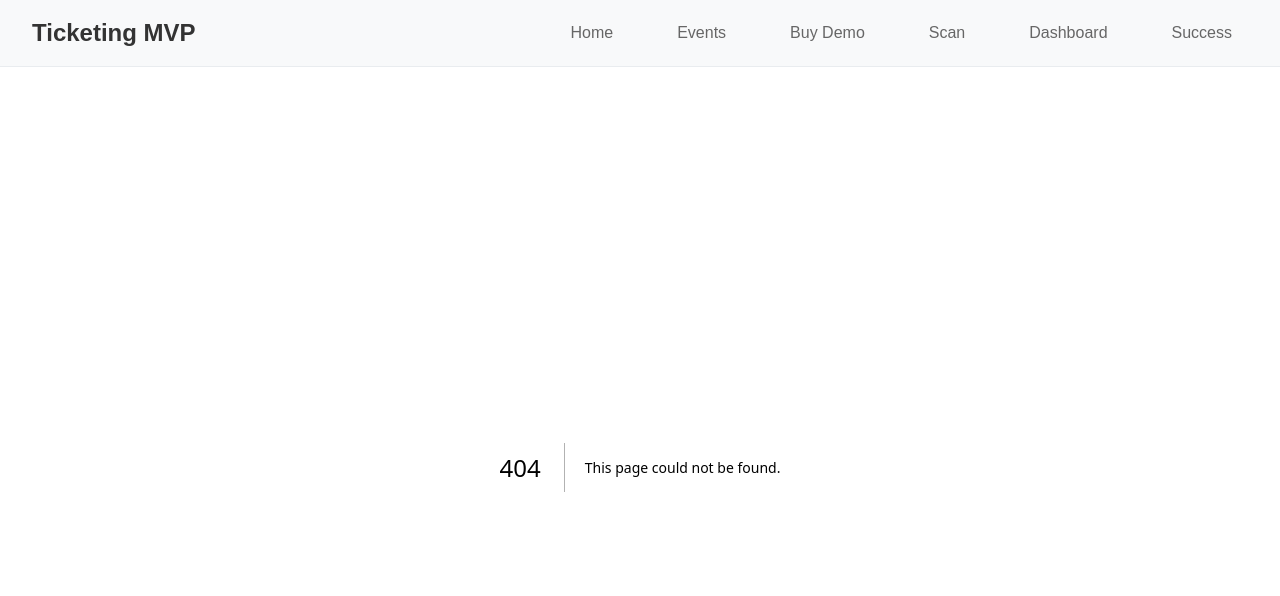
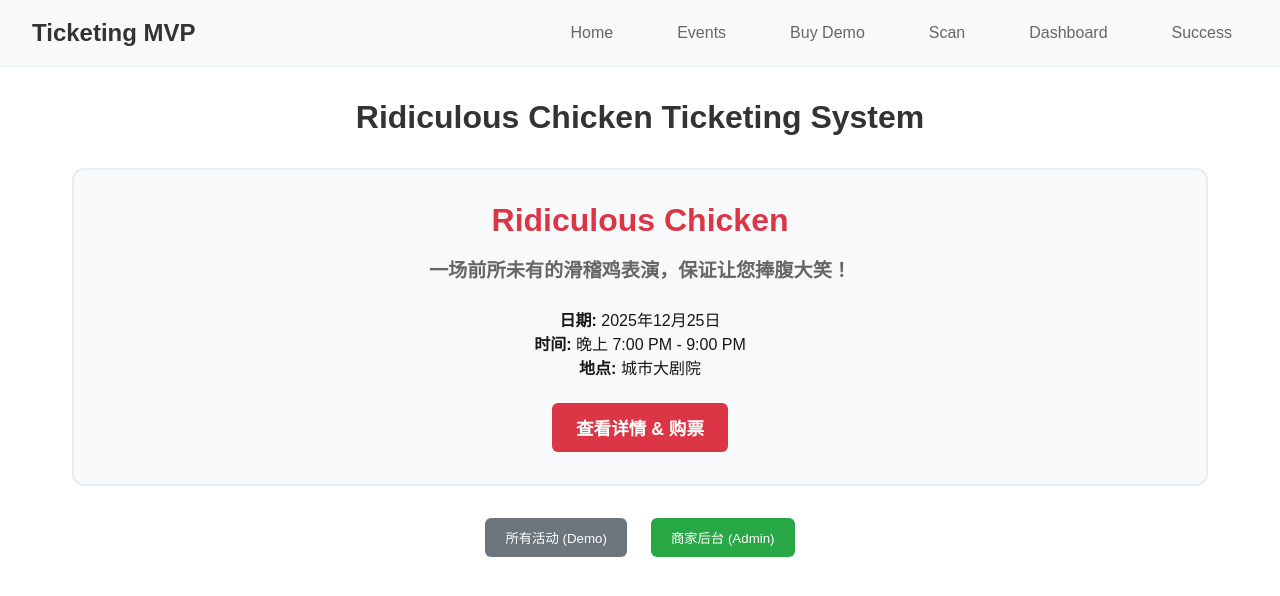
Before and after one commit to tao200112/ticketing-ai, a Next.js app: page / in a window 1280 px wide. Before the commit this address had no page. Shown: the top 596 px of the page. Built offline with nearby package versions, Linux system fonts and the light colour scheme.

Commit message:
fix: resolve all deployment errors - React version conflicts, Supabase connection, and missing homepage

```diff
--- /dev/null
+++ b/app/page.js
@@ -0,0 +1,74 @@
+import Link from "next/link";
+
+export default function Home() {
+  return (
+    <div style={{ padding: "2rem", maxWidth: "1200px", margin: "0 auto" }}>
+      <h1 style={{ textAlign: "center", marginBottom: "2rem", color: "#333" }}>
+         Ridiculous Chicken Ticketing System
+      </h1>
+
+      <div style={{
+        backgroundColor: "#f8f9fa",
+        border: "2px solid #e9ecef",
+        borderRadius: "12px",
+        padding: "2rem",
+        marginBottom: "2rem",
+        textAlign: "center"
+      }}>
+        <h2 style={{ color: "#dc3545", marginBottom: "1rem", fontSize: "2rem" }}>
+           Ridiculous Chicken
+        </h2>
+        <p style={{ fontSize: "1.2rem", marginBottom: "1.5rem", color: "#666", fontWeight: "bold" }}>
+          一场前所未有的滑稽鸡表演，保证让您捧腹大笑！
+        </p>
+        <div style={{ marginBottom: "1.5rem" }}>
+          <p><strong> 日期:</strong> 2025年12月25日</p>
+          <p><strong> 时间:</strong> 晚上 7:00 PM - 9:00 PM</p>
+          <p><strong> 地点:</strong> 城市大剧院</p>
+        </div>
+        <Link
+          href="/event/ridiculous-chicken"
+          style={{
+            display: "inline-block",
+            backgroundColor: "#dc3545",
+            color: "white",
+            padding: "12px 24px",
+            borderRadius: "6px",
+            textDecoration: "none",
+            fontSize: "1.1rem",
+            fontWeight: "bold"
+          }}
+        >
+          查看详情 & 购票
+        </Link>
+      </div>
+
+      <div style={{ display: "flex", justifyContent: "center", gap: "1.5rem" }}>
+        <Link href="/events" passHref>
+          <button style={{
+            backgroundColor: "#6c757d",
+            color: "white",
+            padding: "10px 20px",
+            border: "none",
+            borderRadius: "6px",
+            cursor: "pointer"
+          }}>
+            所有活动 (Demo)
+          </button>
+        </Link>
+        <Link href="/admin" passHref>
+          <button style={{
+            backgroundColor: "#28a745",
+            color: "white",
+            padding: "10px 20px",
+            border: "none",
+            borderRadius: "6px",
+            cursor: "pointer"
+          }}>
+            商家后台 (Admin)
+          </button>
+        </Link>
+      </div>
+    </div>
+  );
+}
--- a/package.json
+++ b/package.json
@@ -10,12 +10,12 @@
   },
   "dependencies": {
     "next": "15.5.6",
-    "react": "^19.1.0",
-    "react-dom": "^19.1.0",
+    "react": "^18.3.1",
+    "react-dom": "^18.3.1",
     "@supabase/supabase-js": "^2.39.0"
   },
   "devDependencies": {
-    "eslint": "^8",
+    "eslint": "^9",
     "eslint-config-next": "15.5.6"
   }
 }
```
